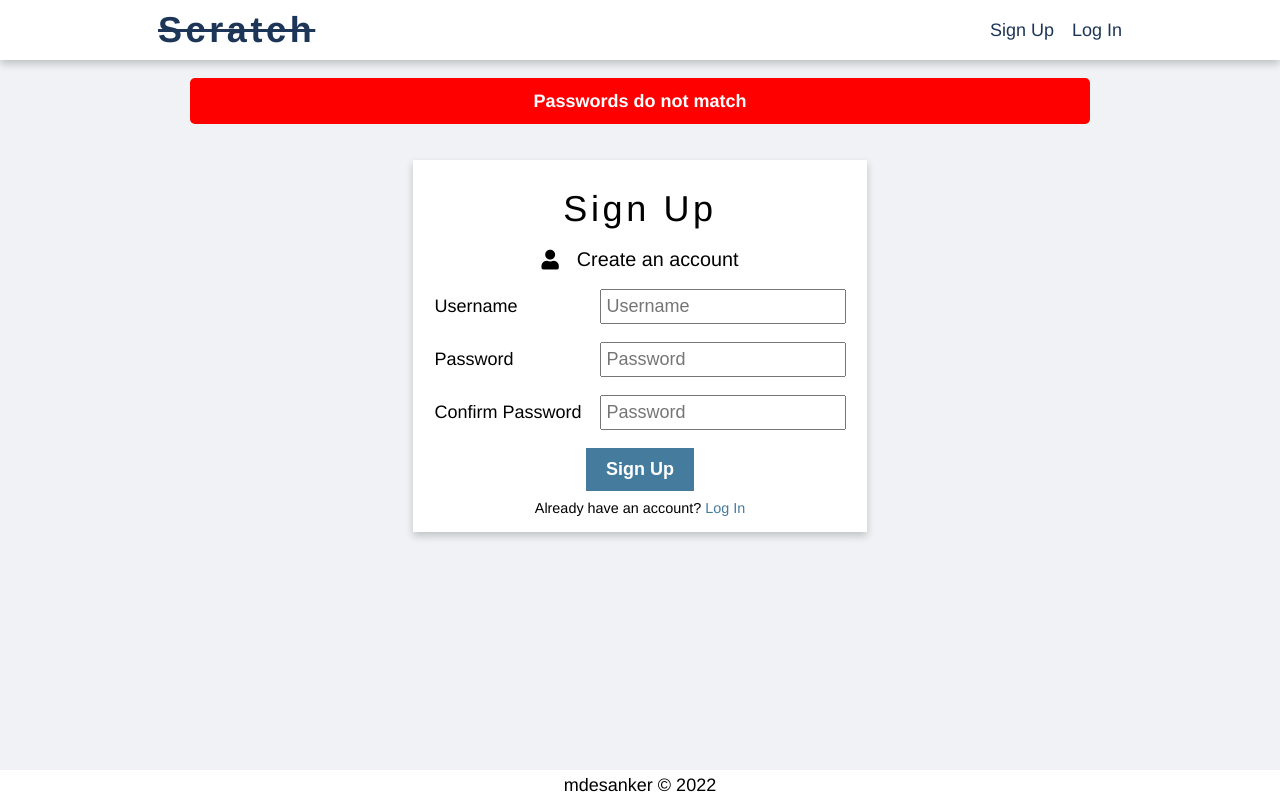
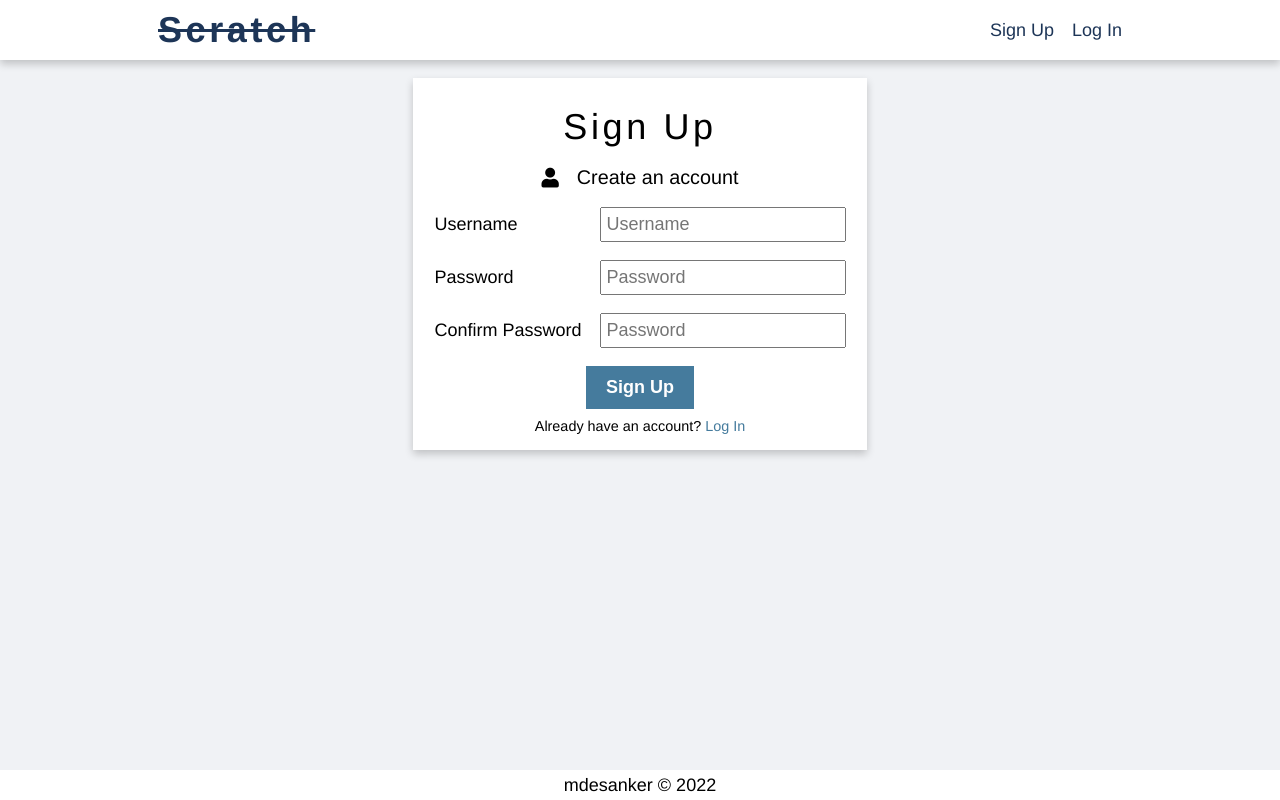
Before and after one commit to mdesanker/members-blog-public, a React (Create React App) app: page /signup in a window 1280 px wide. Built offline with nearby package versions, Linux system fonts and the light colour scheme.

Commit message:
Display passwords dont match alert on signup

```diff
--- a/src/components/auth/Signup.js
+++ b/src/components/auth/Signup.js
@@ -39,7 +39,7 @@ const Signup = () => {
       dispatch(
         setAlert({
           msg: "Passwords do not match",
-          alertType: "danger",
+          alertType: "red",
         })
       );
     } else {
@@ -47,10 +47,17 @@ const Signup = () => {
     }
   };
 
+  const alerts = useSelector((state) => state.alerts);
+
   return (
     <SignupWrapper>
       <ContentContainer>
-        <Alert text="Passwords do not match" color="red" />
+        {alerts.length > 0 &&
+          alerts.map((alert) => {
+            return (
+              <Alert key={alert.id} text={alert.msg} color={alert.alertType} />
+            );
+          })}
         <Card margin="1rem">
           <Title>Sign Up</Title>
           <FormDescription>
--- a/src/components/elements/Alert.js
+++ b/src/components/elements/Alert.js
@@ -13,7 +13,7 @@ const AlertWrapper = styled.div`
   background-color: ${(props) => props.color};
   border-radius: 5px;
   width: 90%;
-  margin: 1rem;
+  margin: 0.5rem;
 `;
 
 export default Alert;
```
